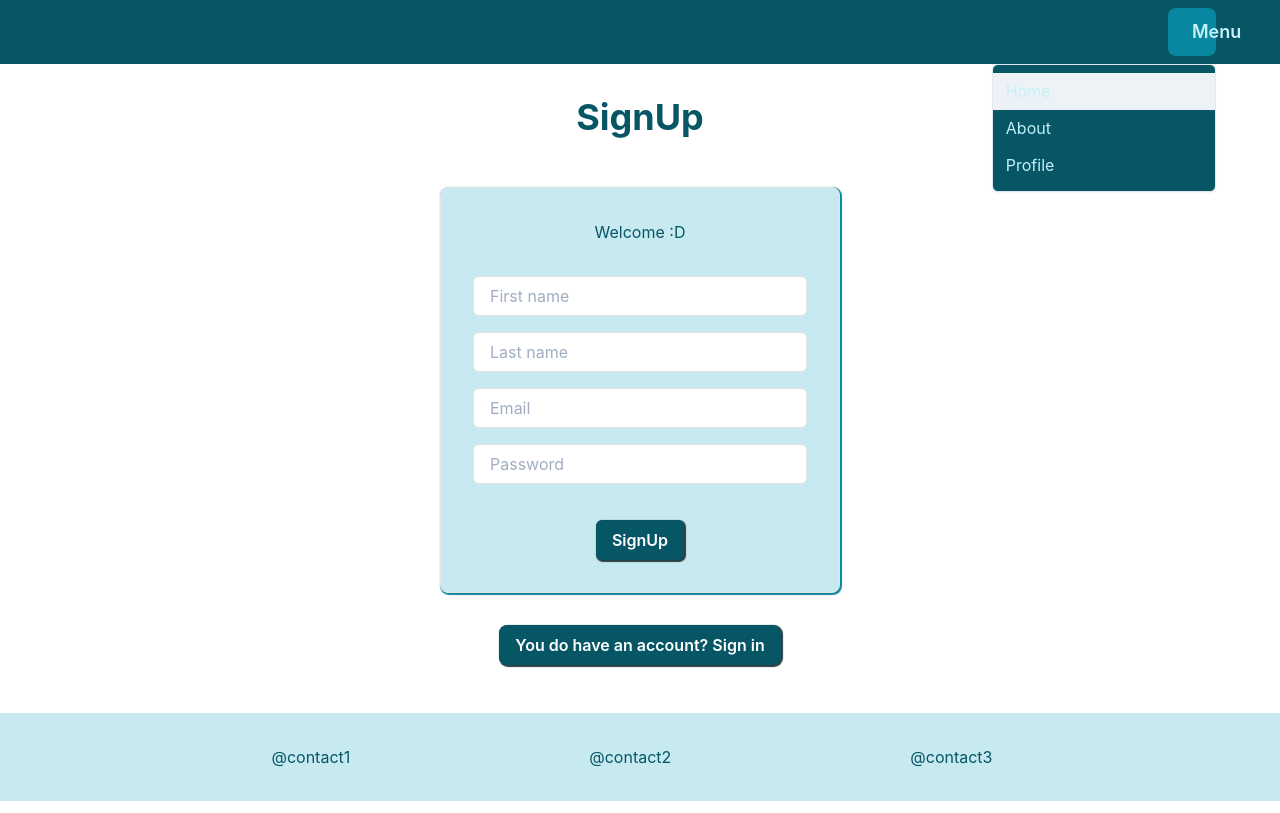
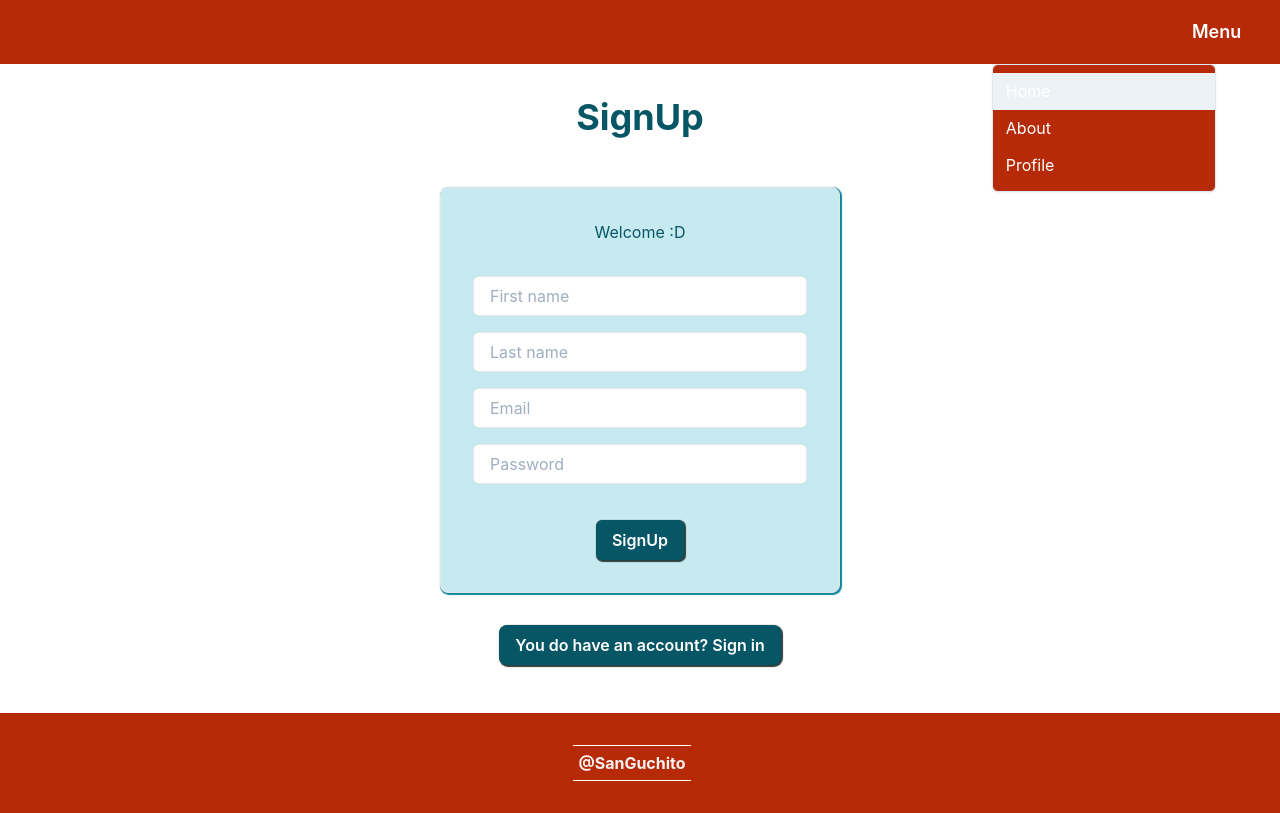
Before and after one commit to coderhood-dev/equipo-4, a React (Create React App) app: page /signup in a window 1280 px wide. Both pictures are taken after a click on the button "Menu". Built offline with nearby package versions, Linux system fonts and the light colour scheme.

Commit message:
new color,header, footer

```diff
--- a/src/components/CardItem.jsx
+++ b/src/components/CardItem.jsx
@@ -20,16 +20,34 @@ function CardItem({ item, galleryArray }) {
         <Flex
           id={item.id}
           borderRadius="lg"
-          background="gray.200"
+          background="#b62a07"
           overflow="hidden"
           padding="5"
           maxW="sm"
           direction="column"
           margin="auto"
+          boxShadow="1px 1px 4px 1px black"
+          _hover={{}}
         >
-          <Image src={item.image} alt={item.title} fit="cover" />
+          <Image
+            src={item.image}
+            alt={item.title}
+            fit="cover"
+            p="10px"
+            borderRadius="20px"
+          />
           <Box>
-            <Text>{item.title}</Text>
+            <Text
+              color="white"
+              fontSize="lg"
+              textAlign="center"
+              fontWeight="bold"
+              p="10px"
+              borderTop="1px solid white"
+              borderBottom="1px solid white"
+            >
+              {item.title}
+            </Text>
           </Box>
         </Flex>
       </Link>
--- a/src/components/Footer.jsx
+++ b/src/components/Footer.jsx
@@ -4,16 +4,22 @@ import { Flex, Text } from '@chakra-ui/react';
 const Footer = () => (
   <Flex
     w="full"
-    bg="#c7eaf1"
-    color="#065666"
+    bg="#b62a07"
+    color="#f8f1f1"
+    fontWeight="bold"
     direction="row"
     px="10rem"
     py="2rem"
     justify="space-around"
   >
-    <Text mr="1rem">@contact1</Text>
-    <Text mr="1rem">@contact2</Text>
-    <Text mr="1rem">@contact3</Text>
+    <Text
+      mr="1rem"
+      borderBottom="1px solid white"
+      borderTop="1px solid white"
+      p="5px"
+    >
+      @SanGuchito
+    </Text>
   </Flex>
 );
 
--- a/src/components/Header.jsx
+++ b/src/components/Header.jsx
@@ -13,8 +13,8 @@ import {
 
 const Header = ({ pagename }) => (
   <Flex
-    bg="#065666"
-    color="#C4F1F9"
+    bg="#b62a07"
+    color="white"
     h="4rem"
     pl="4rem"
     pr="4rem"
@@ -27,9 +27,9 @@ const Header = ({ pagename }) => (
       <Flex ml="2rem">
         <MenuButton
           as={Button}
-          color="#C4F1F9"
-          _hover={{ bg: '#0987A0' }}
-          _expanded={{ bg: '#0987A0' }}
+          color="#ffffff"
+          _hover={{ bg: '#6e1a05' }}
+          _expanded={{ bg: '#b62a07' }}
           variant="ghost"
           w="2rem"
           borderRadius="8px"
@@ -37,15 +37,15 @@ const Header = ({ pagename }) => (
         >
           Menu
         </MenuButton>
-        <MenuList bg="#065666" _expanded={{ bg: '#0987A0' }}>
-          <Link to="/">
-            <MenuItem _hover={{ bg: '#0987A0' }}>Home</MenuItem>
+        <MenuList bg="#b62a07" _expanded={{ bg: '##b62a07' }}>
+          <Link to="/" _hover={{ bg: '#6e1a05' }}>
+            <MenuItem _hover={{ bg: '#6e1a05' }}>Home</MenuItem>
           </Link>
           <Link to="/about">
-            <MenuItem _hover={{ bg: '#0987A0' }}>About</MenuItem>
+            <MenuItem _hover={{ bg: '#6e1a05' }}>About</MenuItem>
           </Link>
           <Link to="/profile">
-            <MenuItem _hover={{ bg: '#0987A0' }}>Profile</MenuItem>
+            <MenuItem _hover={{ bg: '#6e1a05' }}>Profile</MenuItem>
           </Link>
         </MenuList>
       </Flex>
```
Also changed, not shown: 1 other file (tests, documents, lock files or other folders).
